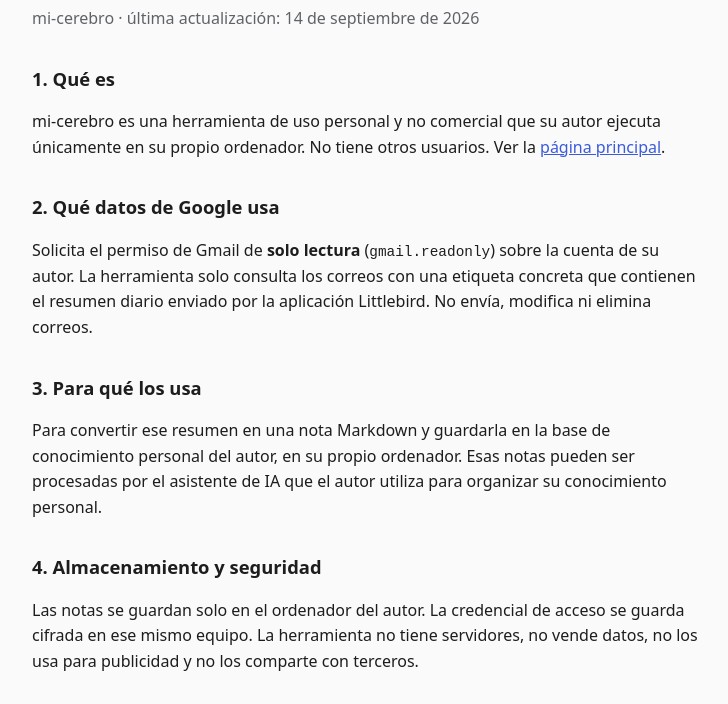
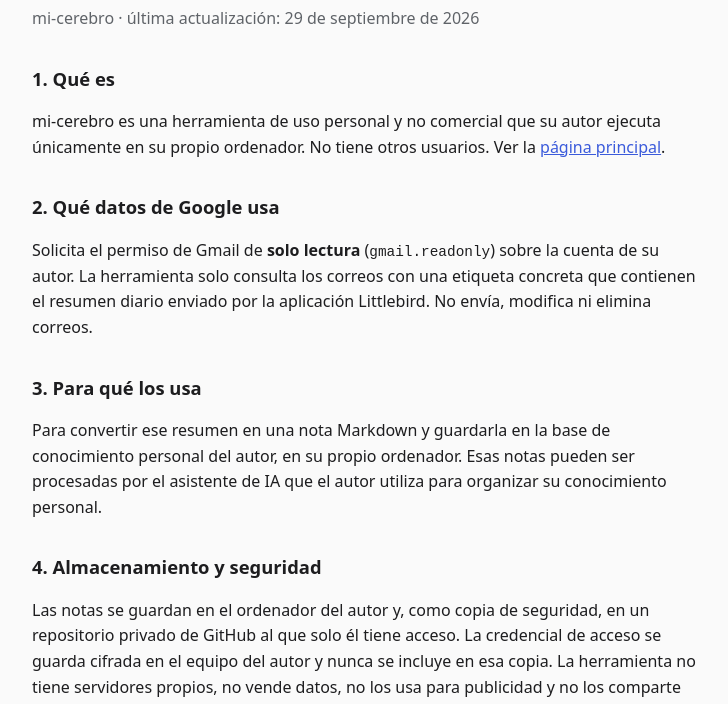
Before and after one commit to Strctur/mi-cerebro, a plain HTML site: page privacidad.html in a window 1280 px wide. Shown: the part 92-796 px from the top of the page, without its empty margins (272-1000 px from the left). Drawn offline with Linux system fonts and the light colour scheme.

Commit message:
Sección 4: declarar la copia de seguridad privada
Las notas derivadas de Gmail pasan a respaldarse en un repositorio
privado de GitHub, así que "se guardan solo en el ordenador del autor"
dejaba de ser cierto. Se declara la copia, se aclara que la credencial
cifrada nunca entra en ella y se matiza "no tiene servidores propios".

Co-Authored-By: Claude Opus 5 (1M context) <noreply@anthropic.com>

```diff
--- a/privacidad.html
+++ b/privacidad.html
@@ -19,7 +19,7 @@
 <body>
 <main>
   <h1>Política de privacidad</h1>
-  <p class="sub">mi-cerebro · última actualización: 14 de septiembre de 2026</p>
+  <p class="sub">mi-cerebro · última actualización: 29 de septiembre de 2026</p>
 
   <h2>1. Qué es</h2>
   <p>mi-cerebro es una herramienta de uso personal y no comercial que su autor ejecuta únicamente en su propio
@@ -36,9 +36,10 @@
   su conocimiento personal.</p>
 
   <h2>4. Almacenamiento y seguridad</h2>
-  <p>Las notas se guardan solo en el ordenador del autor. La credencial de acceso se guarda cifrada en ese mismo
-  equipo. La herramienta no tiene servidores, no vende datos, no los usa para publicidad y no los comparte con
-  terceros.</p>
+  <p>Las notas se guardan en el ordenador del autor y, como copia de seguridad, en un repositorio privado de
+  GitHub al que solo él tiene acceso. La credencial de acceso se guarda cifrada en el equipo del autor y nunca
+  se incluye en esa copia. La herramienta no tiene servidores propios, no vende datos, no los usa para
+  publicidad y no los comparte con terceros más allá del alojamiento de esa copia de seguridad privada.</p>
 
   <h2>5. Conservación y revocación</h2>
   <p>El autor puede borrar las notas en cualquier momento y retirar el acceso de la herramienta a Gmail desde
```
